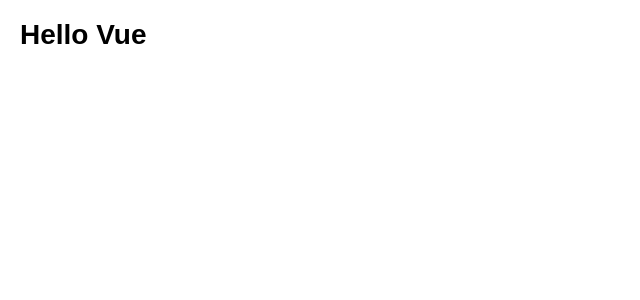
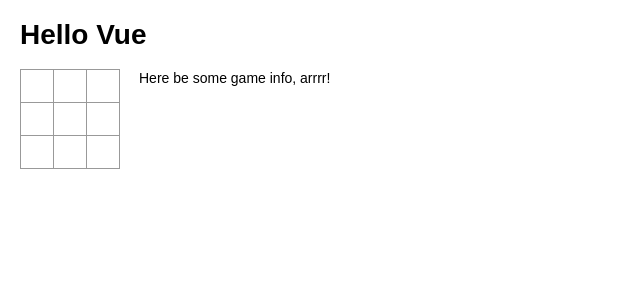
Before and after one commit to ldgit/vue-tic-tac-toe, a Vue app: page / in a window 1280 px wide. Shown: the top 300 px of the page, without its empty margins (0-640 px from the left). Built offline with nearby package versions, Linux system fonts and the light colour scheme; the HTML template or start-up script is replaced by a standard one.

Commit message:
initial classic game components

```diff
--- a/src/App.vue
+++ b/src/App.vue
@@ -1,12 +1,18 @@
 <template>
   <div>
     <h1>Hello Vue</h1>
-
+    <game />
   </div>
 </template>
 
 <script>
+import Game from './components/Game.vue';
 
+export default {
+  components: {
+    game: Game,
+  },
+};
 </script>
 
 <style lang="sass">
--- /dev/null
+++ b/src/components/Board.vue
@@ -0,0 +1,30 @@
+<template>
+  <div :data-testid="testId" :class="className">
+    <div className="table-row">
+      <square test-id="topLeftSquare" :value="squares[0]" />
+      <square test-id="topMiddleSquare" :value="squares[1]" />
+      <square test-id="topRightSquare" :value="squares[2]" />
+    </div>
+    <div className="table-row">
+      <square test-id="centerLeftSquare" :value="squares[3]" />
+      <square test-id="centerMiddleSquare" :value="squares[4]" />
+      <square test-id="centerRightSquare" :value="squares[5]" />
+    </div>
+    <div className="table-row">
+      <square test-id="bottomLeftSquare" :value="squares[6]" />
+      <square test-id="bottomMiddleSquare" :value="squares[7]" />
+      <square test-id="bottomRightSquare" :value="squares[8]" />
+    </div>
+  </div>
+</template>
+
+<script>
+import Square from './Square.vue';
+
+export default {
+  components: {
+    square: Square,
+  },
+  props: ['testId', 'className', 'squares'],
+};
+</script>
--- /dev/null
+++ b/src/components/Game.vue
@@ -0,0 +1,25 @@
+<template>
+  <div class="game">
+    <div class="game-board">
+      <board :squares="squares"/>
+    </div>
+    <div class="game-info">
+      Here be some game info, arrrr!
+    </div>
+  </div>
+</template>
+
+<script>
+import Board from './Board.vue';
+
+export default {
+  components: {
+    board: Board,
+  },
+  data: function () {
+    return {
+      squares: Array(9).fill(null),
+    };
+  },
+};
+</script>
--- /dev/null
+++ b/src/components/Square.vue
@@ -0,0 +1,11 @@
+<template>
+  <button :data-testid="testId" class="square" type="button">
+    {{ value }}
+  </button>
+</template>
+
+<script>
+export default {
+  props: ['testId', 'value'],
+};
+</script>
```
